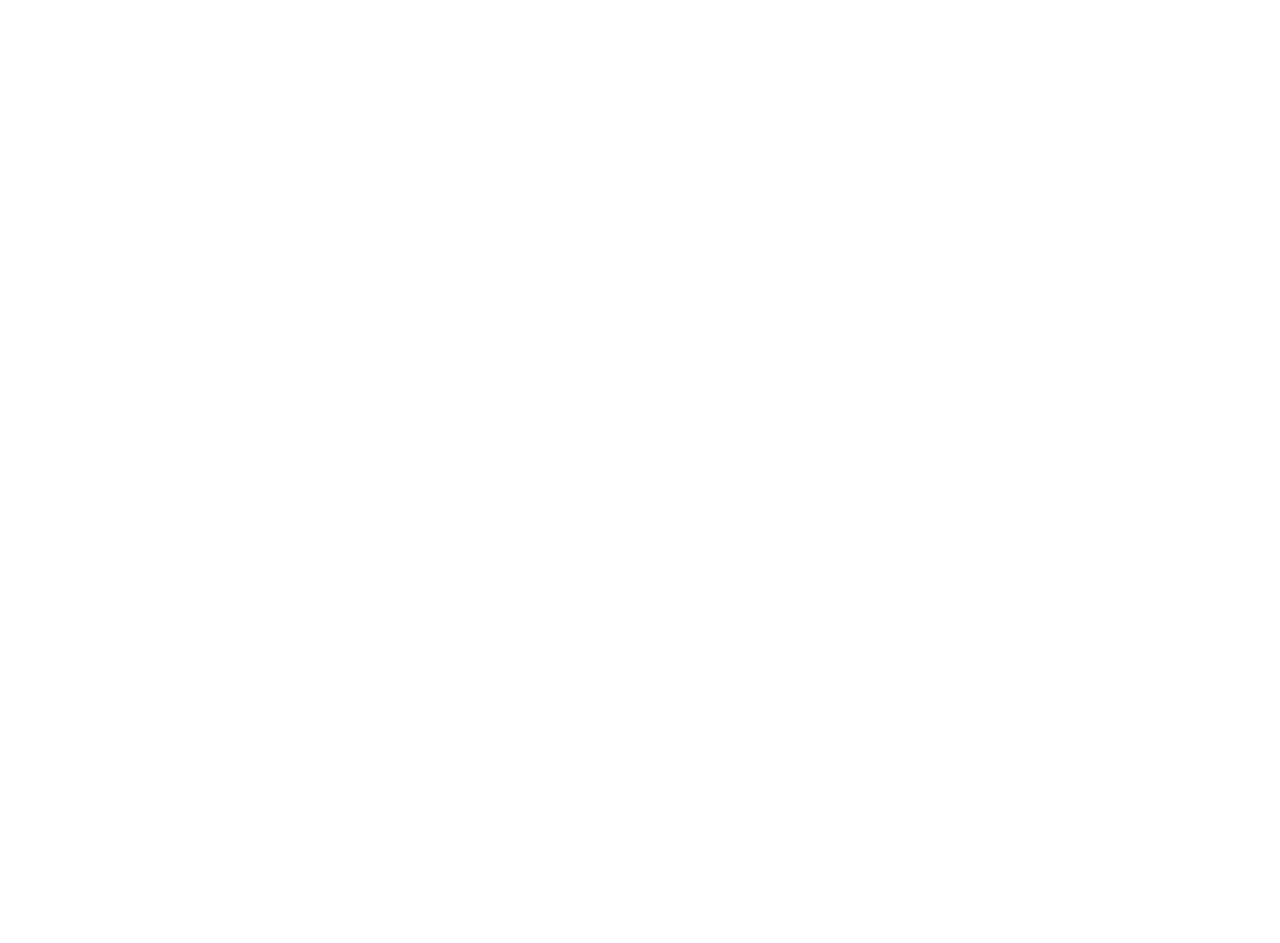
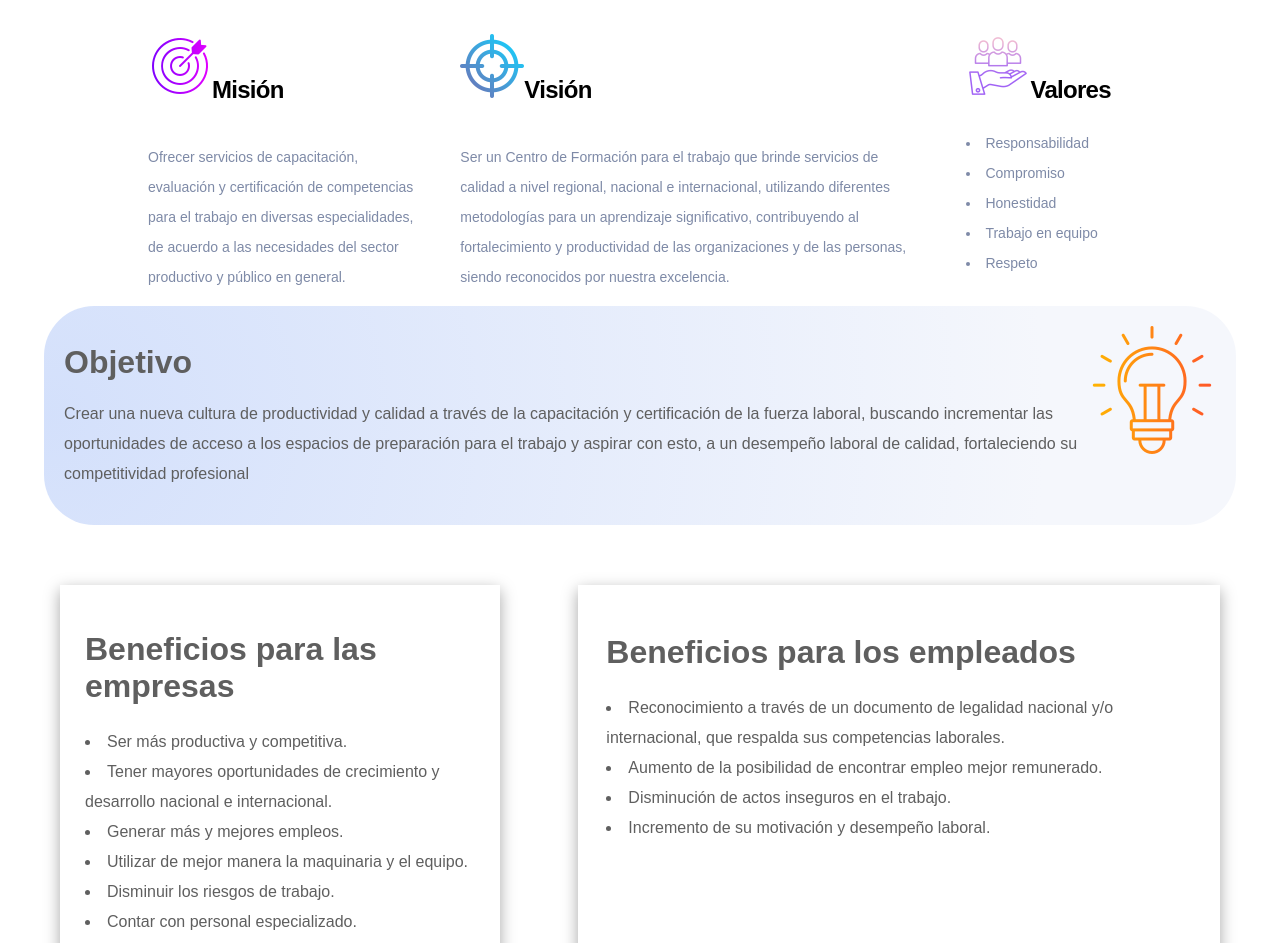
Before and after one commit to Karly-Dan/CPCH, a Nuxt app: page /nosotros in a window 1280 px wide. Before the commit this address had no page. Shown: the part 220-1163 px from the top of the page. Before the commit the page ends 800 px from the top, so only its background shows below. Built offline with nearby package versions, Linux system fonts and the light colour scheme.

Commit message:
se modifica ruta de misionvision por nosotros

```diff
--- /dev/null
+++ b/pages/nosotros.vue
@@ -0,0 +1,285 @@
+<template>
+  <main>
+    <header-vue/>
+    <barra-vue />
+    <div class="contenido-valores">
+      <div class="mision">
+        <div class="texto-mision">
+          <img src="../assets/mision(1).png" alt="" class="img-valores">
+          <h1 class="titulo">Misión</h1>
+        </div>
+        <div class="parrafos">
+          <p>Ofrecer servicios de capacitación, evaluación y certificación de competencias para el trabajo en diversas especialidades, de acuerdo a las necesidades del sector productivo y público en general.</p>
+        </div>
+      </div>
+
+      <div class="vision">
+        <div class="texto-vision">
+        <img src="../assets/objetivo.png" alt="" class="img-valores">
+        <h1 class="titulo">Visión</h1>
+        </div>
+        <div class="parrafos">
+          <p>Ser un Centro de Formación para el trabajo que brinde servicios de calidad a nivel regional, nacional e internacional, utilizando diferentes metodologías para un aprendizaje significativo,
+          contribuyendo al fortalecimiento y productividad de las organizaciones y de las personas, siendo reconocidos por nuestra excelencia.</p>
+        </div>
+      </div>
+
+      <div class="valores">
+        <div class="texto-valores">
+          <img src="../assets/valor.png" alt="" class="img-valores">
+          <h1 class="titulo">Valores</h1>
+        </div>
+        <div class="parrafos">
+          <li>Responsabilidad</li>
+          <li>Compromiso</li>
+          <li>Honestidad</li>
+          <li>Trabajo en equipo</li>
+          <li>Respeto</li>
+        </div>
+      </div>
+      </div>
+
+
+      <div class="objetivo">
+        <div class="texto-objetivo">
+          <h1>Objetivo</h1>
+          <p>Crear una nueva cultura de productividad y calidad a través de la capacitación y certificación de la fuerza laboral, buscando incrementar las oportunidades de acceso a los espacios de preparación
+          para el trabajo y aspirar con esto, a un desempeño laboral de calidad, fortaleciendo su competitividad profesional</p>
+        </div>
+        <div>
+          <img src="../assets/bombilla.png" alt="" class="imagen-objetivo">
+        </div>
+      </div>
+
+      <div class="contenedor-beneficios">
+      <div class="beneficios-empresa">
+        <div class="texto-empresa">
+          <h1>Beneficios para las empresas</h1>
+          <li style="line-height: 30px;">Ser más productiva y competitiva.</li>
+          <li style="line-height: 30px;">Tener mayores oportunidades de crecimiento y desarrollo nacional e internacional.</li>
+          <li style="line-height: 30px;">Generar más y mejores empleos.</li>
+          <li style="line-height: 30px;">Utilizar de mejor manera la maquinaria y el equipo.</li>
+          <li style="line-height: 30px;">Disminuir los riesgos de trabajo.</li>
+          <li style="line-height: 30px;">Contar con personal especializado.</li>
+          <li style="line-height: 30px;">Aumentar los niveles de eficiencia y eficacia.</li>
+          <li style="line-height: 30px;">Reducir los costos de producción y de operación.</li>
+        </div>
+        <div class="contenedor-empresa">
+          <img src="" alt="" class="imagen-empresa">
+        </div>
+      </div>
+      <div class="beneficios-empleados">
+        <div class="texto-empleados">
+          <h1>Beneficios para los empleados</h1>
+          <li style="line-height: 30px;">Reconocimiento a través de un documento de legalidad nacional y/o internacional, que respalda sus competencias laborales.</li>
+          <li style="line-height: 30px;">Aumento de la posibilidad de encontrar empleo mejor remunerado.</li>
+          <li style="line-height: 30px;">Disminución de actos inseguros en el trabajo.</li>
+          <li style="line-height: 30px;">Incremento de su motivación y desempeño laboral.</li>
+        </div>
+        <div class="contenedor-empleados">
+          <img src="" alt="" class="imagen-empleados">
+        </div>
+      </div>
+      </div>
+    <footer-vue/>
+  </main>
+</template>
+
+<script>
+import footerVue from '../components/footer.vue'
+import headerVue from '../components/header.vue'
+import barraVue from '../components/barra.vue'
+
+export default {
+    components: {
+        headerVue,
+        footerVue,
+        barraVue,
+    }
+}
+</script>
+
+<style>
+body {
+    margin: 0;
+}
+main {
+  font-family: Arial, Helvetica, sans-serif;
+}
+.mision, .vision, .objetivo, .valores {
+  line-height: 30px;
+}
+.objetivo {
+  background-image: radial-gradient( circle 993px at 0.5% 50.5%,  rgba(137,171,245,0.37) 0%, rgba(245,247,252,1) 100.2% );
+  padding: 20px;
+}
+@media (max-width: 776px) {
+  .contenido-valores {
+    width: 80%;
+    margin: auto;
+    margin-bottom: 50px;
+  }
+  .texto-mision, .texto-vision, .texto-valores {
+    display: block ruby;
+    padding: 20px;
+    border-bottom: 2px solid #85aeee;
+
+  }
+  .titulo {
+    margin: 0;
+    letter-spacing: -0.03em;
+    font-size: 24px;
+  }
+  .parrafos {
+    padding-left: 20px;
+    padding-right: 20px;
+    font-size: 14px;
+    color: #7e8aa7;
+  }
+  .objetivo {
+    width: 85%;
+    margin: auto;
+    border-radius: 55px;
+    color: #7e8aa7;
+    margin-bottom: 50px;
+  }
+  .imagen-objetivo {
+    text-align: center;
+  }
+  .contenedor-beneficios {
+    width: 85%;
+    margin: auto;
+  }
+  .beneficios-empresa {
+    box-shadow: rgba(0, 0, 0, 0.35) 0px 5px 15px;
+    padding: 25px;
+    color: #5f5f5f;
+    margin-bottom: 50px;
+  }
+  .beneficios-empleados {
+    padding: 28px;
+    box-shadow: rgba(0, 0, 0, 0.35) 0px 5px 15px;
+    color: #5f5f5f;
+    margin-bottom: 50px;
+  }
+}
+@media (min-width: 768px) and (max-width: 1023px) {
+  .contenido-valores {
+    width: 70%;
+    margin: auto;
+    margin-bottom: 50px;
+  }
+  .texto-mision, .texto-vision, .texto-valores {
+    display: block ruby;
+    padding: 20px;
+    border-bottom: 2px solid #85aeee;
+  }
+  .titulo {
+    margin: 0;
+    letter-spacing: -0.03em;
+    font-size: 24px;
+  }
+  .parrafos {
+    font-size: 14px;
+    color: #7e8aa7;
+  }
+  .objetivo {
+      width: 80%;
+      margin: auto;
+      border-radius: 50px;
+      display: flex;
+  }
+  .texto-objetivo {
+    color: #5f5f5f;
+  }
+  .contenedor-beneficios {
+    padding: 45px;
+  }
+  .beneficios-empresa {
+    box-shadow: rgba(0, 0, 0, 0.35) 0px 5px 15px;
+    padding: 25px;
+    color: #5f5f5f;
+    margin-bottom: 50px;
+  }
+  .beneficios-empleados {
+    padding: 28px;
+    box-shadow: rgba(0, 0, 0, 0.35) 0px 5px 15px;
+    color: #5f5f5f;
+  }
+
+}
+@media (min-width: 1024px) {
+  .contenido-valores {
+    display: flex;
+    width: 80%;
+    margin: auto;
+  }
+  .texto-mision, .texto-vision, .texto-valores {
+    display: block ruby;
+    padding: 20px;
+  }
+  .titulo {
+    margin: 0;
+    letter-spacing: -0.03em;
+    font-size: 24px;
+  }
+  .parrafos {
+    padding-left: 20px;
+    padding-right: 20px;
+    font-size: 14px;
+    color: #7e8aa7;
+  }
+  .texto-mision:hover {
+    transform: scale(1.1);
+  }
+  .texto-vision:hover {
+    transform: scale(1.1);
+  }
+  .texto-valores:hover {
+    transform: scale(1.1);
+  }
+  .valores {
+    width: inherit;
+  }
+  .objetivo {
+    width: 90%;
+    margin: auto;
+    border-radius: 50px;
+    display: flex;
+    color: #5f5f5f;
+  }
+  .objetivo:hover {
+    transform: scale(0.9);
+    cursor: pointer;
+    background-image: radial-gradient( circle farthest-corner at 10% 20%,  rgba(7,121,222,1) 0%, rgba(20,72,140,1) 90% );
+    color: white;
+  }
+  .texto-objetivo:hover {
+    color: white;
+  }
+  .contenedor-beneficios {
+    display: flex;
+    padding: 60px;
+  }
+  .beneficios-empresa {
+    width: -moz-available;
+    margin-right: 78px;
+    box-shadow: rgba(0, 0, 0, 0.35) 0px 5px 15px;
+    padding: 25px;
+    color: #5f5f5f;
+  }
+  .beneficios-empleados {
+    padding: 28px;
+    box-shadow: rgba(0, 0, 0, 0.35) 0px 5px 15px;
+    color: #5f5f5f;
+  }
+  .beneficios-empleados:hover {
+    transform: scale(1.1);
+  }
+  .beneficios-empresa:hover {
+    transform: scale(1.1);
+  }
+}
+
+
+</style>
```
